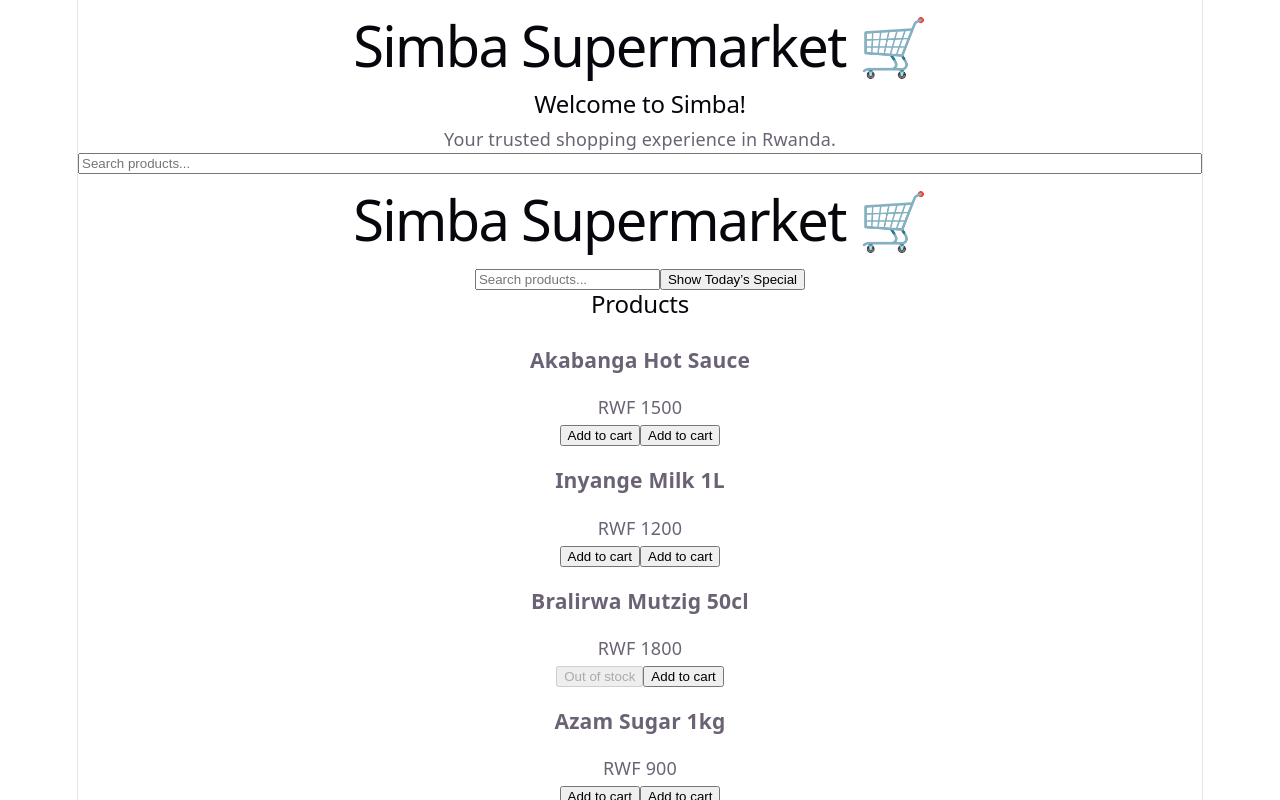
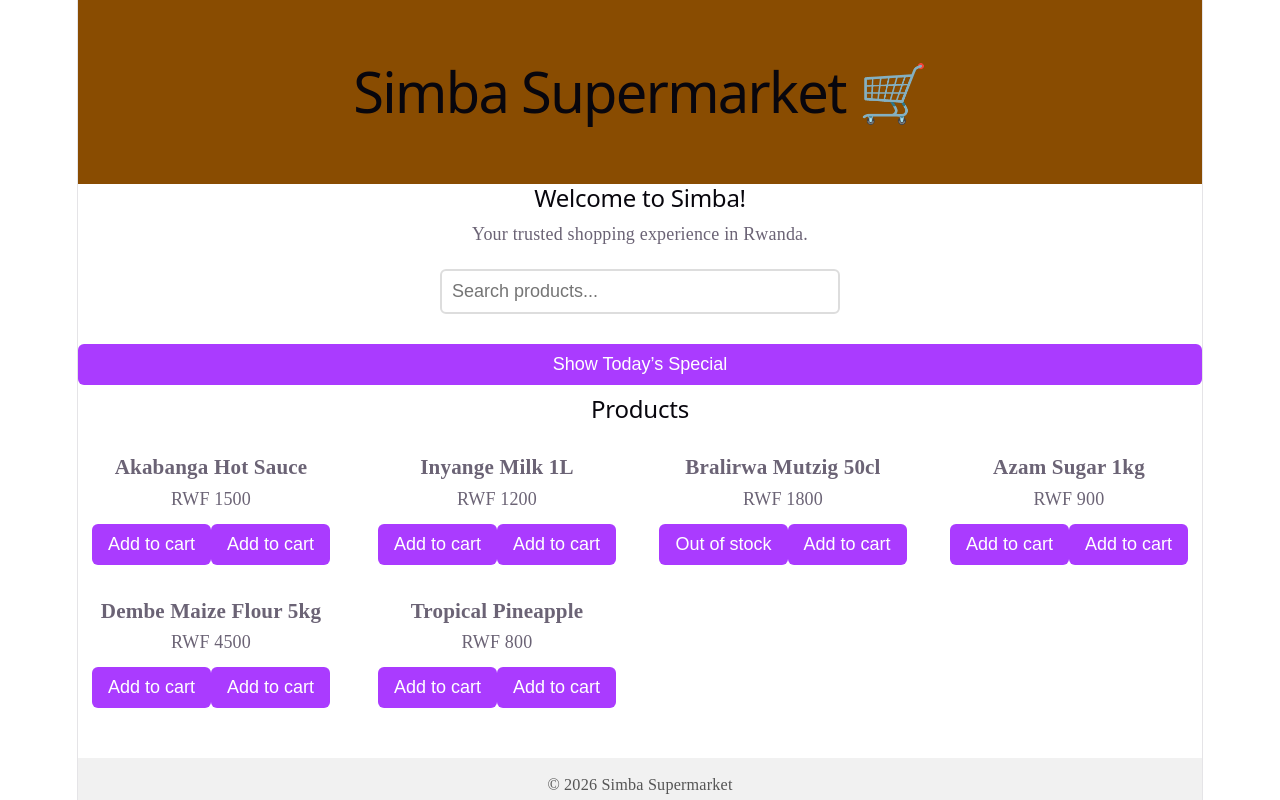
Before and after one commit to tungatiana/simba-supermarket, a React (Vite) app: page / in a window 1280 px wide. Shown: the top 800 px of the page. Built offline with nearby package versions, Linux system fonts and the light colour scheme.

Commit message:
Added UseForm.jsx to my project

```diff
--- a/src/App.css
+++ b/src/App.css
@@ -1,197 +1,172 @@
-.counter {
-  font-size: 16px;
-  padding: 5px 10px;
-  border-radius: 5px;
-  color: var(--accent);
-  background: var(--accent-bg);
-  border: 2px solid transparent;
-  transition: border-color 0.3s;
-  margin-bottom: 24px;
-
-  &:hover {
-    border-color: var(--accent-border);
-  }
-  &:focus-visible {
-    outline: 2px solid var(--accent);
-    outline-offset: 2px;
-  }
+/* Global reset and base styles */
+* {
+  box-sizing: border-box;
+  margin: 0;
+  padding: 0;
 }
 
-.hero {
-  position: relative;
-
-  .base,
-  .framework,
-  .vite {
-    inset-inline: 0;
-    margin: 0 auto;
-  }
-
-  .base {
-    width: 170px;
-    position: relative;
-    z-index: 0;
-  }
-
-  .framework,
-  .vite {
-    position: absolute;
-  }
-
-  .framework {
-    z-index: 1;
-    top: 34px;
-    height: 28px;
-    transform: perspective(2000px) rotateZ(300deg) rotateX(44deg) rotateY(39deg)
-      scale(1.4);
-  }
-
-  .vite {
-    z-index: 0;
-    top: 107px;
-    height: 26px;
-    width: auto;
-    transform: perspective(2000px) rotateZ(300deg) rotateX(40deg) rotateY(39deg)
-      scale(0.8);
-  }
+body {
+  font-family: "Times New Roman", Roboto, sans-serif;
+  background-color: #f9f9f9;
+  color: #333;
+  line-height: 1.6;
 }
 
-#center {
-  display: flex;
-  flex-direction: column;
-  gap: 25px;
-  place-content: center;
-  place-items: center;
-  flex-grow: 1;
-
-  @media (max-width: 1024px) {
-    padding: 32px 20px 24px;
-    gap: 18px;
-  }
-}
-
-#next-steps {
-  display: flex;
-  border-top: 1px solid var(--border);
-  text-align: left;
-
-  & > div {
-    flex: 1 1 0;
-    padding: 32px;
-    @media (max-width: 1024px) {
-      padding: 24px 20px;
-    }
-  }
-
-  .icon {
-    margin-bottom: 16px;
-    width: 22px;
-    height: 22px;
-  }
-
-  @media (max-width: 1024px) {
-    flex-direction: column;
-    text-align: center;
-  }
-}
-
-#docs {
-  border-right: 1px solid var(--border);
-
-  @media (max-width: 1024px) {
-    border-right: none;
-    border-bottom: 1px solid var(--border);
-  }
-}
-
-#next-steps ul {
-  list-style: none;
-  padding: 0;
-  display: flex;
-  gap: 8px;
-  margin: 32px 0 0;
-
-  .logo {
-    height: 18px;
-  }
-
-  a {
-    color: var(--text-h);
-    font-size: 16px;
-    border-radius: 6px;
-    background: var(--social-bg);
-    display: flex;
-    padding: 6px 12px;
-    align-items: center;
-    gap: 8px;
-    text-decoration: none;
-    transition: box-shadow 0.3s;
-
-    &:hover {
-      box-shadow: var(--shadow);
-    }
-    .button-icon {
-      height: 18px;
-      width: 18px;
-    }
-  }
-
-  @media (max-width: 1024px) {
-    margin-top: 20px;
-    flex-wrap: wrap;
-    justify-content: center;
-
-    li {
-      flex: 1 1 calc(50% - 8px);
-    }
-
-    a {
-      width: 100%;
-      justify-content: center;
-      box-sizing: border-box;
-    }
-  }
-}
-
-#spacer {
-  height: 88px;
-  border-top: 1px solid var(--border);
-  @media (max-width: 1024px) {
-    height: 48px;
-  }
-}
-
-.ticks {
-  position: relative;
-  width: 100%;
-
-  &::before,
-  &::after {
-    content: '';
-    position: absolute;
-    top: -4.5px;
-    border: 5px solid transparent;
-  }
-
-  &::before {
-    left: 0;
-    border-left-color: var(--border);
-  }
-  &::after {
-    right: 0;
-    border-right-color: var(--border);
-  }
-}
+/* Container */
 .container {
+  max-width: 1200px;
+  margin: 0 auto;
   padding: 20px;
 }
 
+/* Header */
+header {
+  background: #894c01;
+  color: white;
+  padding: 15px 20px;
+  text-align: center;
+  font-size: 1.5rem;
+  font-weight: bold;
+}
+
+/* Hero section */
+.hero {
+  text-align: center;
+  padding: 40px 20px;
+  background: linear-gradient(135deg, #4a90e2, #50c9c3);
+  color: white;
+  border-radius: 8px;
+  margin-bottom: 30px;
+}
+
+.hero h1 {
+  font-size: 2rem;
+  margin-bottom: 10px;
+}
+
+.hero p {
+  font-size: 1.2rem;
+}
+
+/* Search bar */
+input[type="text"] {
+  width: 100%;
+  max-width: 400px;
+  padding: 10px;
+  margin: 20px auto;
+  display: block;
+  border: 2px solid #ddd;
+  border-radius: 6px;
+  font-size: 1rem;
+  transition: border-color 0.3s;
+}
+
+input[type="text"]:focus {
+  border-color: #4a90e2;
+  outline: none;
+}
+
+/* Button */
+button {
+  background: #4a90e2;
+  color: white;
+  border: none;
+  padding: 10px 16px;
+  border-radius: 6px;
+  cursor: pointer;
+  font-size: 1rem;
+  transition: background 0.3s;
+  margin: 10px 0;
+}
+
+button:hover {
+  background: #357ab8;
+}
+
+/* Product grid */
 .product-grid {
   display: grid;
-  grid-template-columns: repeat(auto-fit, minmax(200px, 1fr));
-  gap: 15px;
+  grid-template-columns: repeat(auto-fit, minmax(220px, 1fr));
+  gap: 20px;
+  margin-top: 20px;
+}
+
+/* Product card */
+.product-card {
+  background: white;
+  border: 1px solid #eee;
+  border-radius: 8px;
+  padding: 15px;
+  text-align: center;
+  transition: box-shadow 0.3s;
+}
+
+.product-card:hover {
+  box-shadow: 0 4px 12px rgba(0,0,0,0.1);
+}
+
+.product-card img {
+  max-width: 100%;
+  height: auto;
+  border-radius: 6px;
+  margin-bottom: 10px;
+}
+
+.product-card h3 {
+  font-size: 1.1rem;
+  margin-bottom: 8px;
+}
+
+.product-card p {
+  font-size: 0.95rem;
+  margin-bottom: 12px;
+  color: #666;
+}
+
+/* Footer */
+footer {
+  background: #f1f1f1;
+  text-align: center;
+  padding: 15px;
+  margin-top: 40px;
+  font-size: 0.9rem;
+  color: #555;
+}
+
+:root {
+  --bg: #f9f9f9;
+  --text: #333;
+  --card-bg: #fff;
+  --accent: #4a90e2;
+  --accent-hover: #357ab8;
+}
+
+.dark-mode {
+  --bg: #1e1e1e;
+  --text: #f1f1f1;
+  --card-bg: #2a2a2a;
+  --accent: #50c9c3;
+  --accent-hover: #3aa7a1;
+}
+
+body {
+  background-color: var(--bg);
+  color: var(--text);
+  transition: background-color 0.3s, color 0.3s;
+}
+
+.product-card {
+  background: var(--card-bg);
+  border: 1px solid #444;
+  transition: background 0.3s;
 }
 
 button {
-  margin: 10px 0;
+  background: var(--accent);
+  color: white;
+  transition: background 0.3s;
 }
+
+button:hover {
+  background: var(--accent-hover);
+}
--- a/src/App.jsx
+++ b/src/App.jsx
@@ -1,11 +1,12 @@
 import SearchBar from "./components/SearchBar";
+import "./App.css";
 import { useState } from "react";
-import { PRODUCTS } from "./data/products";
 import Header from "./components/Header";
 import Hero from "./components/Hero";
 import ProductCard from "./components/ProductCard";
 import Footer from "./components/Footer";
 import ProductList from "./components/ProductList";
+import { PRODUCTS } from "./data/products.js";
 
 function App() {
   const [showSpecial, setShowSpecial] = useState(false);
@@ -26,13 +27,9 @@
 
       <SearchBar value={search} onChange={setSearch} />
 
-<div className="container">
-        <Header />
-        <SearchBar value={search} onChange={setSearch} />
-        <button>Show Today’s Special</button>
-        <ProductList />
-</div>
-
+      <button onClick={() => setShowSpecial(!showSpecial)}>
+        Show Today’s Special
+      </button>
 
       {showSpecial && (
         <ProductCard product={PRODUCTS[0]} onAddToCart={handleAddToCart} />
@@ -40,18 +37,14 @@
 
       <h2>Products</h2>
 
-      <div className="product-grid">
-        {filteredProducts.map((product) => (
-          <ProductCard
-            key={product.id}
-            product={product}
-            onAddToCart={handleAddToCart}
-          />
-        ))}
-      </div>
+      <ProductList
+        products={filteredProducts}
+        onAddToCart={handleAddToCart}
+      />
 
       <Footer />
     </>
   );
 }
+
 export default App;
--- a/src/components/ProductList.jsx
+++ b/src/components/ProductList.jsx
@@ -1,11 +1,15 @@
-import Product from "./Product";
+import ProductCard from "./ProductCard";
 
-export default function ProductList({ products }) {
+export default function ProductList({ products, onAddToCart }) {
   if (!products) return null;
   return (
     <div className="product-grid">
       {products.map((product) => (
-        <Product key={product.id} product={product} />
+        <ProductCard
+          key={product.id}
+          product={product}
+          onAddToCart={onAddToCart}
+        />
       ))}
     </div>
   );
--- a/src/data/products.js
+++ b/src/data/products.js
@@ -1,9 +1,9 @@
 export const PRODUCTS = [
-  { id: 1, name: "Akabanga Hot Sauce",    priceRwf: 1500, image: "/img/akabanga.jpg",  inStock: true  },
-  { id: 2, name: "Inyange Milk 1L",       priceRwf: 1200, image: "/img/milk.jpg",      inStock: true  },
-  { id: 3, name: "Bralirwa Mutzig 50cl",  priceRwf: 1800, image: "/img/mutzig.jpg",    inStock: false },
-  { id: 4, name: "Azam Sugar 1kg",        priceRwf:  900, image: "/img/sugar.jpg",     inStock: true  },
-  { id: 5, name: "Dembe Maize Flour 5kg", priceRwf: 4500, image: "/img/flour.jpg",     inStock: true  },
-  { id: 6, name: "Tropical Pineapple",    priceRwf:  800, image: "/img/pineapple.jpg", inStock: true  },
+  { id: 1, name: "Akabanga Hot Sauce",    priceRwf: 1500, image: "https://placehold.co/200x200",  inStock: true  },
+  { id: 2, name: "Inyange Milk 1L",       priceRwf: 1200, image: "https://placehold.co/200x200",      inStock: true  },
+  { id: 3, name: "Bralirwa Mutzig 50cl",  priceRwf: 1800, image: "https://placehold.co/200x200",    inStock: false },
+  { id: 4, name: "Azam Sugar 1kg",        priceRwf:  900, image: "https://placehold.co/200x200",     inStock: true  },
+  { id: 5, name: "Dembe Maize Flour 5kg", priceRwf: 4500, image: "https://placehold.co/200x200",     inStock: true  },
+  { id: 6, name: "Tropical Pineapple",    priceRwf:  800, image: "https://placehold.co/200x200", inStock: true  },
 
 ];
```
Also changed, not shown: src/components/UseForm.jsx (added, +39 -0 lines).
